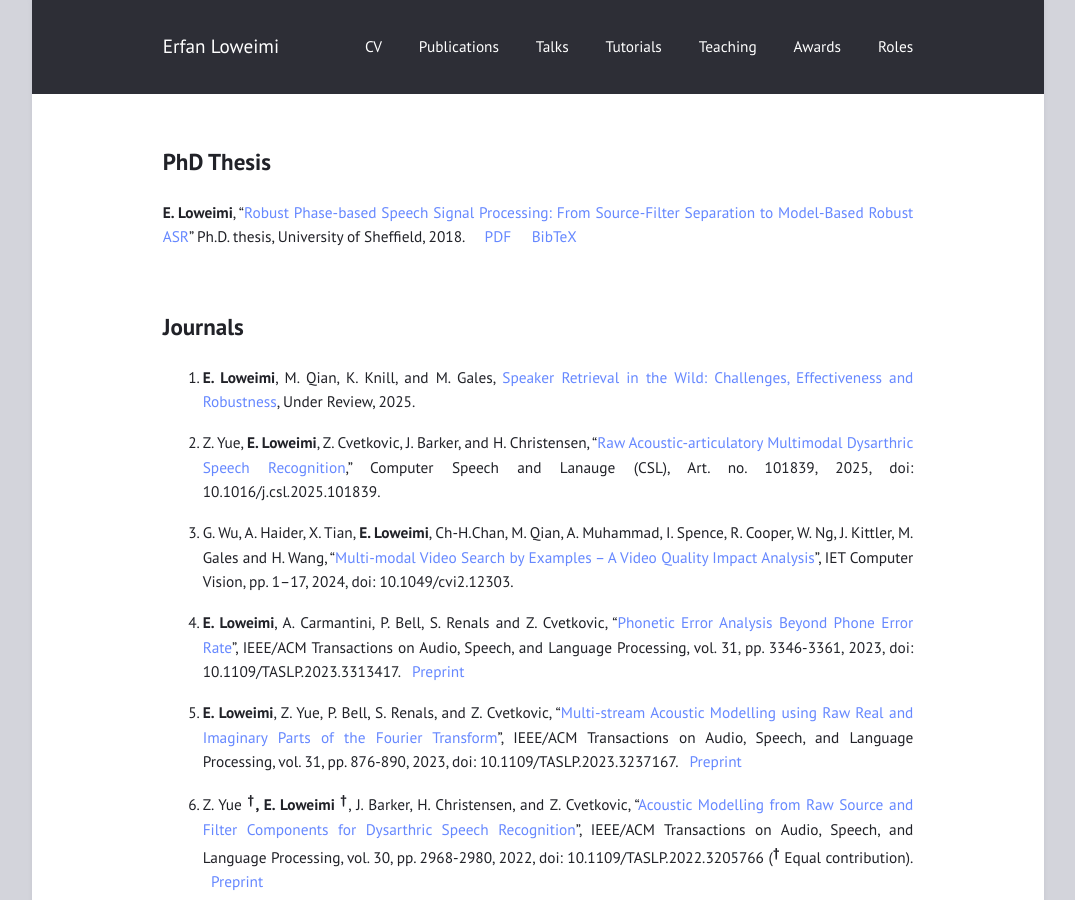
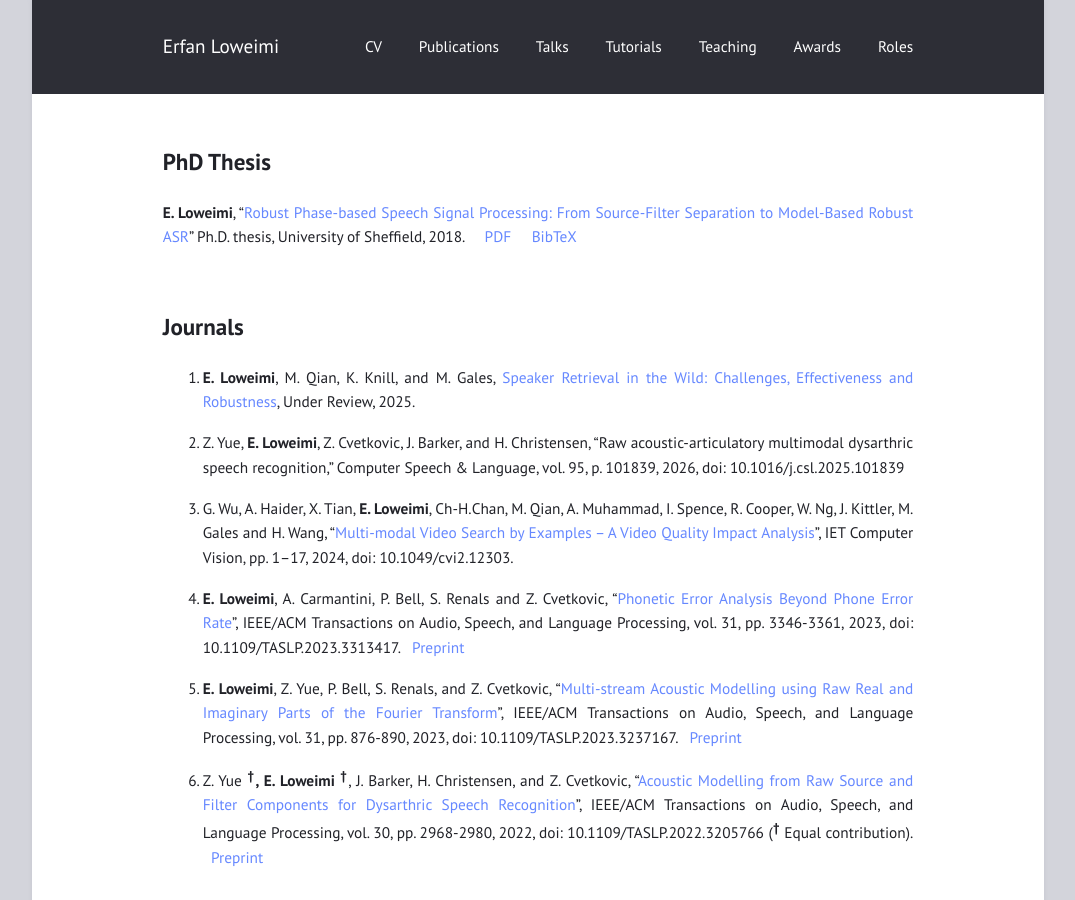
Before and after one commit to eloweimi/eloweimi.github.io, a Jekyll site: the page built from publications.md, in a window 1280 px wide and 900 px high. Shown: the whole window, without its empty margins (102-1177 px from the left). Built offline with Jekyll 4.4.1, drawn with Linux system fonts in a browser that asks for light colours.

Commit message:
Update publications.md

```diff
--- a/publications.md
+++ b/publications.md
@@ -11,17 +11,16 @@
 ## Journals ##
 1. **E. Loweimi**, M. Qian, K. Knill, and M. Gales, [Speaker Retrieval in the Wild: Challenges, Effectiveness and Robustness](https://arxiv.org/pdf/2504.18950), Under Review, 2025.
 
-2. Z. Yue, **E. Loweimi**, Z. Cvetkovic, J. Barker, and H. Christensen, "[Raw Acoustic-articulatory Multimodal
-Dysarthric Speech Recognition](https://www.sciencedirect.com/science/article/pii/S0885230825000646)," Computer Speech and Lanauge (CSL), Art. no. 101839, 2025, doi: 10.1016/j.csl.2025.101839.
+2. Z. Yue, **E. Loweimi**, Z. Cvetkovic, J. Barker, and H. Christensen, “Raw acoustic-articulatory multimodal dysarthric speech recognition,” Computer Speech & Language, vol. 95, p. 101839, 2026, doi: 10.1016/j.csl.2025.101839
 
-4. G. Wu, A. Haider, X. Tian, **E. Loweimi**, Ch-H.Chan, M. Qian, A. Muhammad, I. Spence, R. Cooper, W. Ng, J. Kittler, M. Gales and H. Wang, "[Multi-modal Video Search by Examples – A Video Quality Impact Analysis](https://ietresearch.onlinelibrary.wiley.com/doi/10.1049/cvi2.12303)", IET Computer Vision, pp. 1–17, 2024, doi: 10.1049/cvi2.12303.
+3. G. Wu, A. Haider, X. Tian, **E. Loweimi**, Ch-H.Chan, M. Qian, A. Muhammad, I. Spence, R. Cooper, W. Ng, J. Kittler, M. Gales and H. Wang, "[Multi-modal Video Search by Examples – A Video Quality Impact Analysis](https://ietresearch.onlinelibrary.wiley.com/doi/10.1049/cvi2.12303)", IET Computer Vision, pp. 1–17, 2024, doi: 10.1049/cvi2.12303.
 
-5. **E. Loweimi**, A. Carmantini, P. Bell, S. Renals and Z. Cvetkovic, "[Phonetic Error Analysis Beyond Phone Error Rate](https://ieeexplore.ieee.org/abstract/document/10244118)", IEEE/ACM Transactions on Audio, Speech, and Language Processing, vol. 31, pp. 3346-3361, 2023, doi: 10.1109/TASLP.2023.3313417. &nbsp; [Preprint](https://kclpure.kcl.ac.uk/ws/portalfiles/portal/229243895/LEA_PrePrint.pdf)
+4. **E. Loweimi**, A. Carmantini, P. Bell, S. Renals and Z. Cvetkovic, "[Phonetic Error Analysis Beyond Phone Error Rate](https://ieeexplore.ieee.org/abstract/document/10244118)", IEEE/ACM Transactions on Audio, Speech, and Language Processing, vol. 31, pp. 3346-3361, 2023, doi: 10.1109/TASLP.2023.3313417. &nbsp; [Preprint](https://kclpure.kcl.ac.uk/ws/portalfiles/portal/229243895/LEA_PrePrint.pdf)
 
-6. **E. Loweimi**, Z. Yue, P. Bell, S. Renals, and Z. Cvetkovic, “[Multi-stream Acoustic
+5. **E. Loweimi**, Z. Yue, P. Bell, S. Renals, and Z. Cvetkovic, “[Multi-stream Acoustic
 Modelling using Raw Real and Imaginary Parts of the Fourier Transform](https://ieeexplore.ieee.org/abstract/document/10026604)”, IEEE/ACM Transactions on Audio, Speech, and Language Processing, vol. 31, pp. 876-890, 2023, doi: 10.1109/TASLP.2023.3237167. &nbsp; [Preprint](https://kclpure.kcl.ac.uk/ws/portalfiles/portal/193442046/Real_Imag_Journal_FINAL.pdf)
 
-7. Z. Yue **<sup>&#8224;</sup>, E. Loweimi <sup>&#8224;</sup>**, J. Barker, H. Christensen, and Z. Cvetkovic, “[Acoustic
+6. Z. Yue **<sup>&#8224;</sup>, E. Loweimi <sup>&#8224;</sup>**, J. Barker, H. Christensen, and Z. Cvetkovic, “[Acoustic
 Modelling from Raw Source and Filter Components for Dysarthric Speech Recognition](https://ieeexplore.ieee.org/document/9900378)”,
  IEEE/ACM Transactions on Audio, Speech, and Language Processing, vol. 30, pp. 2968-2980, 2022, doi: 10.1109/TASLP.2022.3205766 (**<sup>&#8224;</sup>** Equal contribution). &nbsp; [Preprint](https://eprints.whiterose.ac.uk/192463/6/Journal_zhengjun_Erfan__source_filter_%20%289%29.pdf)
 
```
